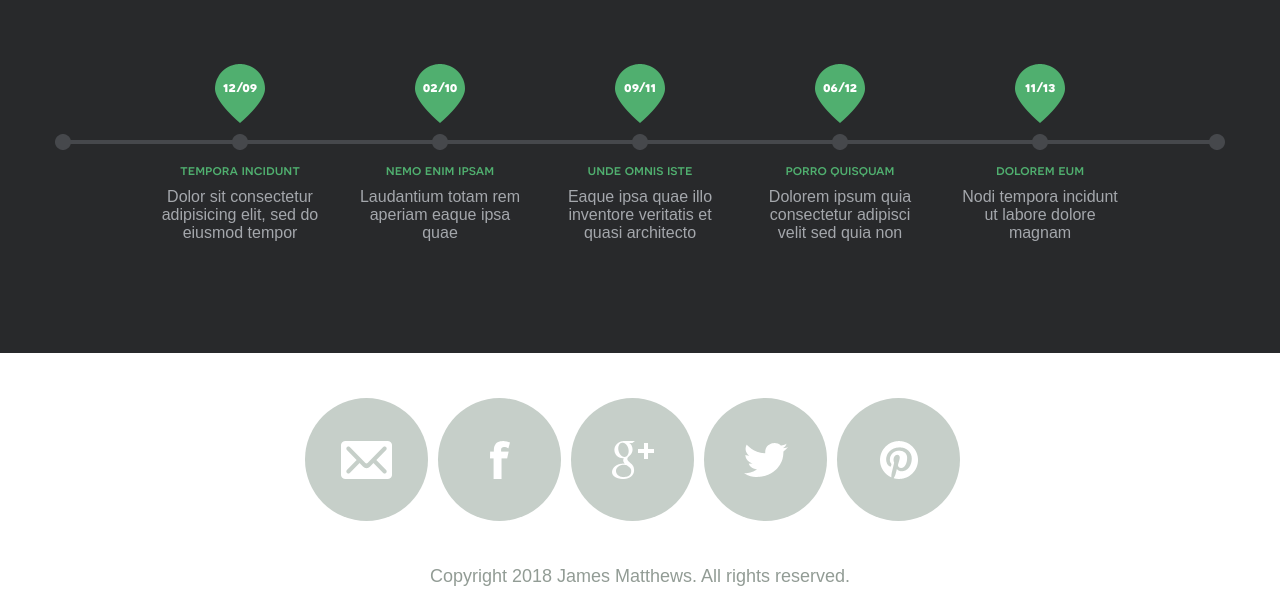
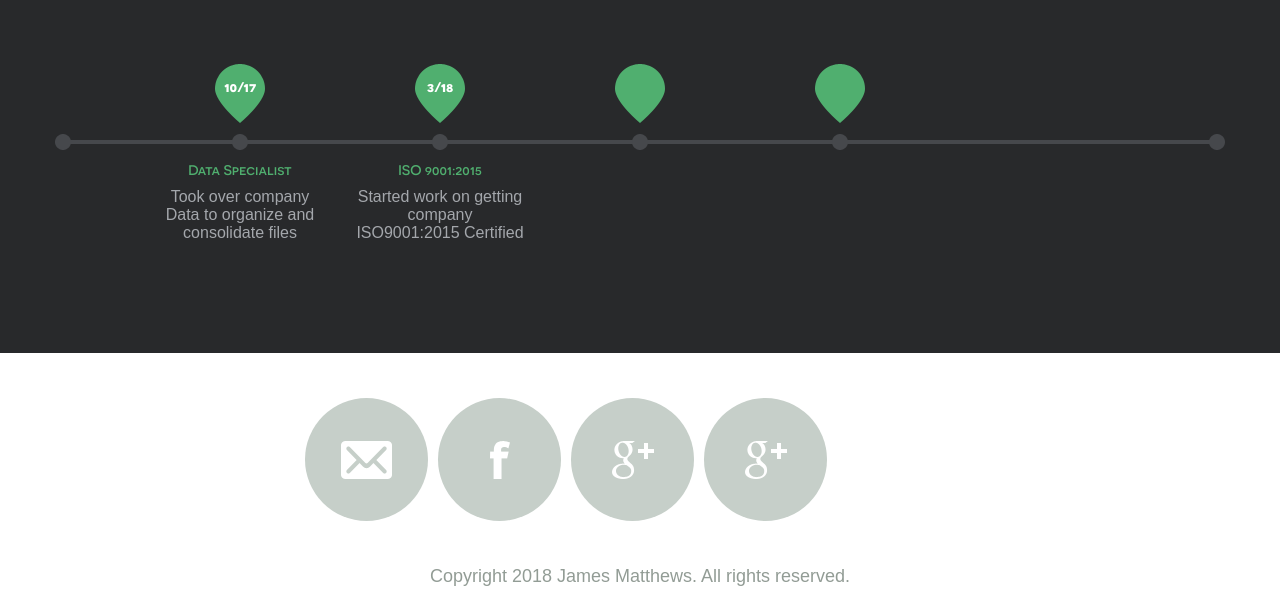
Before and after one commit to ThatGuyJamesTheCreator/ThatGuyJamesTheCreator.github.io, a plain HTML site: page index.html in a window 1280 px wide. Shown: the part 580-1186 px from the top of the page. Drawn offline with nearby package versions, Linux system fonts and the light colour scheme.

Commit message:
change index 2

```diff
--- a/index.html
+++ b/index.html
@@ -29,7 +29,7 @@
 						</ul>
 					</nav>
 				<h1 class="logo">James Matthews</h1>
-				<h2 class="slogan">Photographer & Web Developer</h2>
+				<h2 class="slogan">Manager, Data Specialist, Photographer, & Web Developer</h2>
 			</header>
 		</div>
 		<div class="wrapper-holder grey">
@@ -40,38 +40,31 @@
 						<ul>
 							<li>
 								<div class="date">
-									<span>12/09</span>
+									<span>10/17</span>
 								</div>
-								<h3>tempora incidunt</h3>
-								<p>Dolor sit consectetur adipisicing elit, sed do eiusmod tempor</p>
+								<h3>Data Specialist</h3>
+								<p>Took over company Data to organize and consolidate files</p>
 							</li>
 							<li>
 								<div class="date">
-									<span>02/10</span>
+									<span>3/18</span>
 								</div>
-								<h3>nemo enim ipsam</h3>
-								<p>Laudantium totam rem aperiam eaque ipsa quae</p>
+								<h3>ISO 9001:2015</h3>
+								<p>Started work on getting company ISO9001:2015 Certified</p>
 							</li>
 							<li>
 								<div class="date">
-									<span>09/11</span>
+									<span></span>
 								</div>
-								<h3>unde omnis iste</h3>
-								<p>Eaque ipsa quae illo inventore veritatis et quasi architecto </p>
+								<h3></h3>
+								<p></p>
 							</li>
 							<li>
 								<div class="date">
-									<span>06/12</span>
+									<span></span>
 								</div>
-								<h3>porro quisquam</h3>
-								<p>Dolorem ipsum quia consectetur adipisci velit sed quia non</p>
-							</li>
-							<li>
-								<div class="date">
-									<span>11/13</span>
-								</div>
-								<h3>dolorem eum</h3>
-								<p>Nodi tempora incidunt ut labore dolore magnam</p>
+								<h3></h3>
+								<p></p>
 							</li>
 						</ul>
 					</div>
@@ -81,11 +74,11 @@
 		<footer id="footer">
 			<div class="footer-content">
 				<ul class="social">
-					<li class="email"><a href="#">Email</a></li>
-					<li class="facebook"><a href="#">Facebook</a></li>
-					<li class="google"><a href="#">Google+</a></li>
-					<li class="twitter"><a href="#">Twitter</a></li>
-					<li class="pinterest"><a href="#">Pinterest</a></li>
+					<li class="email"><a href="thatguyjamesm@gmail.com">Email</a></li>
+					<li class="facebook"><a href="www.facebook.com/jlocklearphotography">Facebook</a></li>
+					<li class="google"><a href="www.instagram.com/anothertaco4x4">Personal Instagram</a></li>
+					<li class="google"><a href="www.instagram.com/jlocklearphotography">Twitter</a></li>
+					<!--<li class="pinterest"><a href="#">Pinterest</a></li>-->
 				</ul>
 				<p class="copy">Copyright 2018 James Matthews. All rights reserved.</p>
 			</div>
```
